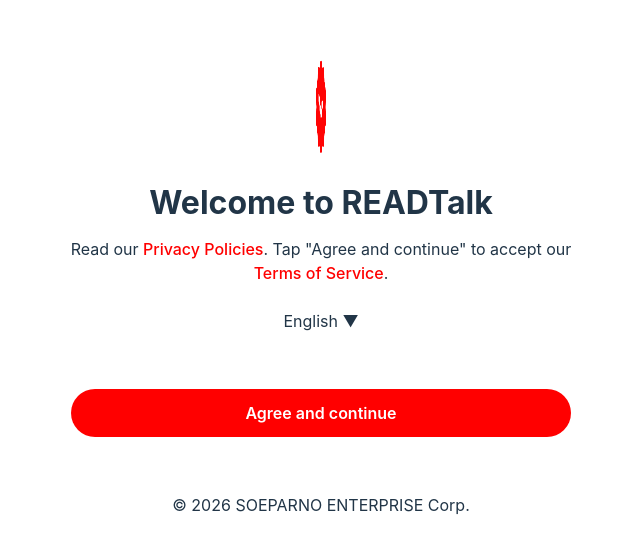
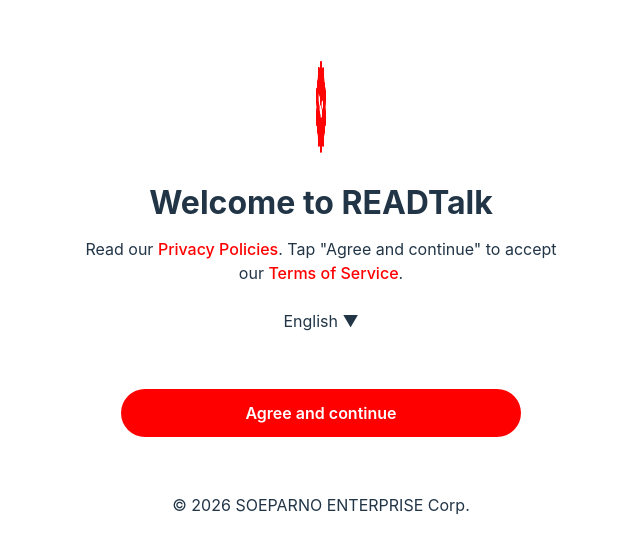
Before and after one commit to readtalk/framework, a React (Vite) app: page / in a window 1280 px wide. Shown: the part 116-666 px from the top of the page, without its empty margins (319-959 px from the left). Built offline with nearby package versions, Linux system fonts and the light colour scheme.

Commit message:
Reduce max-width of container and button

```diff
--- a/src/App.css
+++ b/src/App.css
@@ -5,7 +5,7 @@
   text-align: center;
 }
 .container {
-  max-width: 550px;
+  max-width: 500px;
   margin: 0 auto;
   padding: 20px;
   text-align: center;
@@ -86,7 +86,7 @@
   font-size: 16px;
   font-weight: 600;
   width: 100%;
-  max-width: 500px;
+  max-width: 400px;
   cursor: pointer;
   transition: background 0.2s;
   margin: 24px auto 48px;
```
